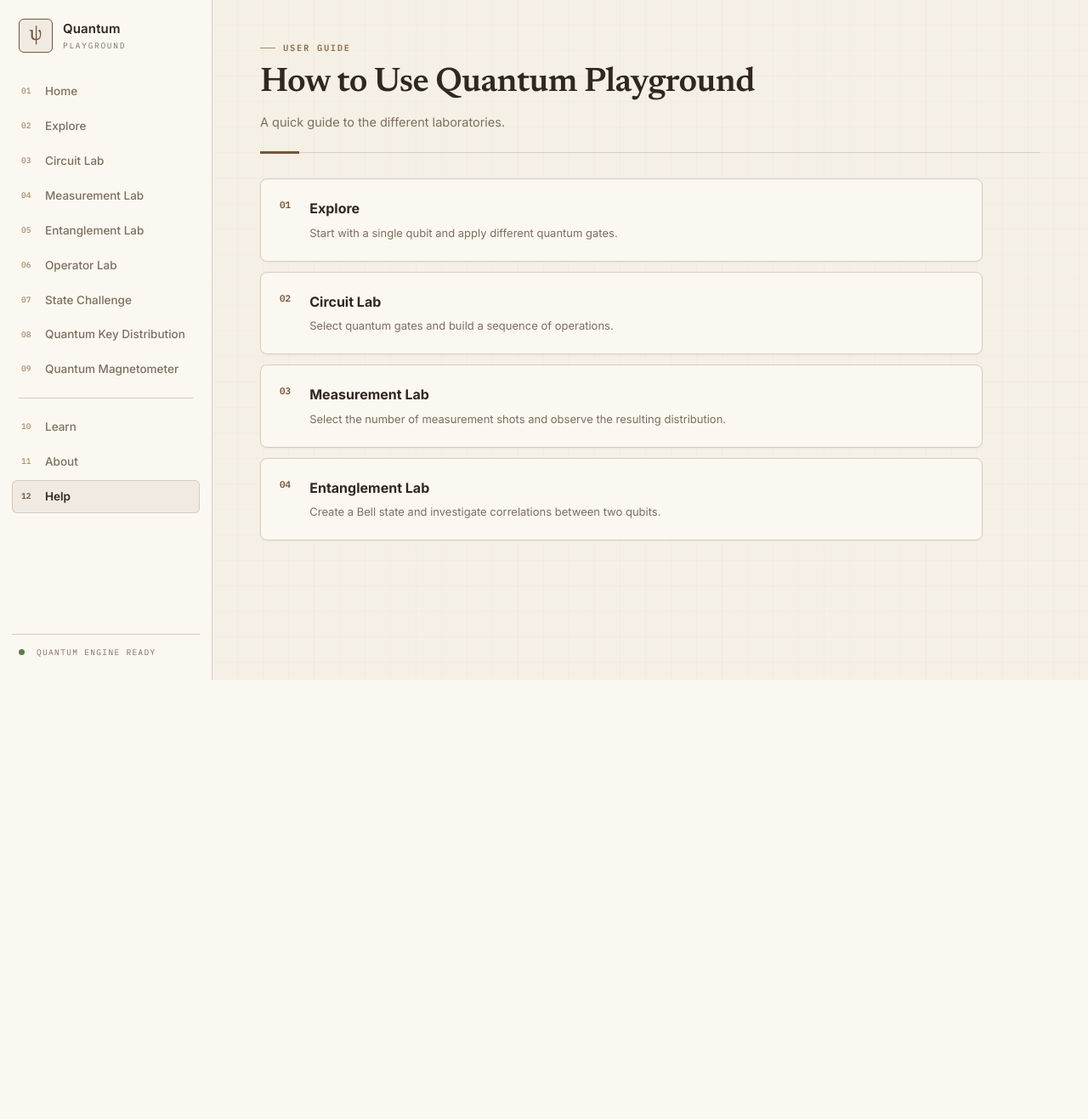
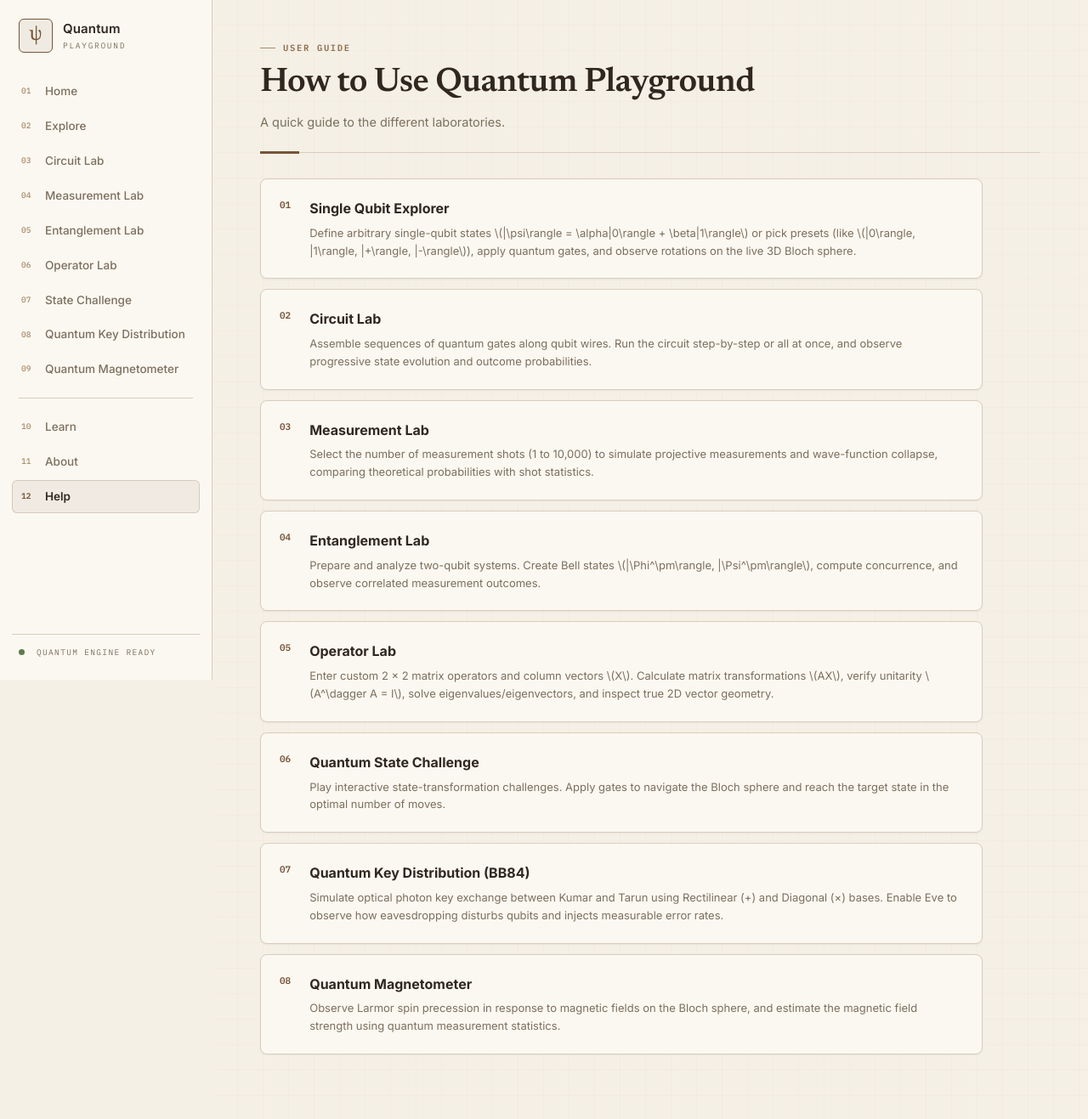
Before and after one commit to tarun4928/Quantum-Playground, a Flask app: page /help in a window 1280 px wide. Shown: the whole page at 85% size. Before the commit the page ends 800 px from the top, so only its background shows below. Run offline with Flask 3, Linux system fonts and the light colour scheme; some web fonts are replaced.

Commit message:
UI changes #2

```diff
--- a/templates/challenge.html
+++ b/templates/challenge.html
@@ -164,17 +164,17 @@
     <div class="state-equation-row">
         <div class="state-eq-card">
             <span class="eq-label">Initial State</span>
-            <div id="initialKetDisplay" class="ket-value">|0&rang;</div>
+            <div id="initialKetDisplay" class="ket-value">|0⟩</div>
         </div>
         <div class="state-eq-arrow">&rarr;</div>
         <div class="state-eq-card active">
             <span class="eq-label">Current State</span>
-            <div id="currentKetDisplay" class="ket-value">|0&rang;</div>
+            <div id="currentKetDisplay" class="ket-value">|0⟩</div>
         </div>
         <div class="state-eq-arrow">&rarr;</div>
         <div class="state-eq-card target">
             <span class="eq-label">Target Final State</span>
-            <div id="targetKetDisplay" class="ket-value">|1&rang;</div>
+            <div id="targetKetDisplay" class="ket-value">|1⟩</div>
         </div>
     </div>
 </section>
--- a/templates/help.html
+++ b/templates/help.html
@@ -20,62 +20,83 @@
 <section class="help-list">
 
     <div class="help-item">
-
         <span>01</span>
-
         <div>
-            <h2>Explore</h2>
+            <h2>Single Qubit Explorer</h2>
             <p>
-                Start with a single qubit and apply
-                different quantum gates.
+                Define arbitrary single-qubit states \(|\psi\rangle = \alpha|0\rangle + \beta|1\rangle\) or pick presets (like \(|0\rangle, |1\rangle, |+\rangle, |-\rangle\)), apply quantum gates, and observe rotations on the live 3D Bloch sphere.
             </p>
         </div>
-
     </div>
 
-
     <div class="help-item">
-
         <span>02</span>
-
         <div>
             <h2>Circuit Lab</h2>
             <p>
-                Select quantum gates and build a sequence
-                of operations.
+                Assemble sequences of quantum gates along qubit wires. Run the circuit step-by-step or all at once, and observe progressive state evolution and outcome probabilities.
             </p>
         </div>
-
     </div>
 
-
     <div class="help-item">
-
         <span>03</span>
-
         <div>
             <h2>Measurement Lab</h2>
             <p>
-                Select the number of measurement shots
-                and observe the resulting distribution.
+                Select the number of measurement shots (1 to 10,000) to simulate projective measurements and wave-function collapse, comparing theoretical probabilities with shot statistics.
             </p>
         </div>
-
     </div>
 
-
     <div class="help-item">
-
         <span>04</span>
-
         <div>
             <h2>Entanglement Lab</h2>
             <p>
-                Create a Bell state and investigate
-                correlations between two qubits.
+                Prepare and analyze two-qubit systems. Create Bell states \(|\Phi^\pm\rangle, |\Psi^\pm\rangle\), compute concurrence, and observe correlated measurement outcomes.
             </p>
         </div>
+    </div>
 
+    <div class="help-item">
+        <span>05</span>
+        <div>
+            <h2>Operator Lab</h2>
+            <p>
+                Enter custom 2 × 2 matrix operators and column vectors \(X\). Calculate matrix transformations \(AX\), verify unitarity \(A^\dagger A = I\), solve eigenvalues/eigenvectors, and inspect true 2D vector geometry.
+            </p>
+        </div>
+    </div>
+
+    <div class="help-item">
+        <span>06</span>
+        <div>
+            <h2>Quantum State Challenge</h2>
+            <p>
+                Play interactive state-transformation challenges. Apply gates to navigate the Bloch sphere and reach the target state in the optimal number of moves.
+            </p>
+        </div>
+    </div>
+
+    <div class="help-item">
+        <span>07</span>
+        <div>
+            <h2>Quantum Key Distribution (BB84)</h2>
+            <p>
+                Simulate optical photon key exchange between Kumar and Tarun using Rectilinear (+) and Diagonal (×) bases. Enable Eve to observe how eavesdropping disturbs qubits and injects measurable error rates.
+            </p>
+        </div>
+    </div>
+
+    <div class="help-item">
+        <span>08</span>
+        <div>
+            <h2>Quantum Magnetometer</h2>
+            <p>
+                Observe Larmor spin precession in response to magnetic fields on the Bloch sphere, and estimate the magnetic field strength using quantum measurement statistics.
+            </p>
+        </div>
     </div>
 
 </section>
```
Also changed, not shown: templates/circuit.html (+5 -5 lines), templates/entanglement.html (+20 -20 lines), templates/explore.html (+18 -18 lines), templates/index.html (+4 -4 lines), templates/measurement.html (+5 -5 lines), templates/qkd.html (+7 -7 lines).
